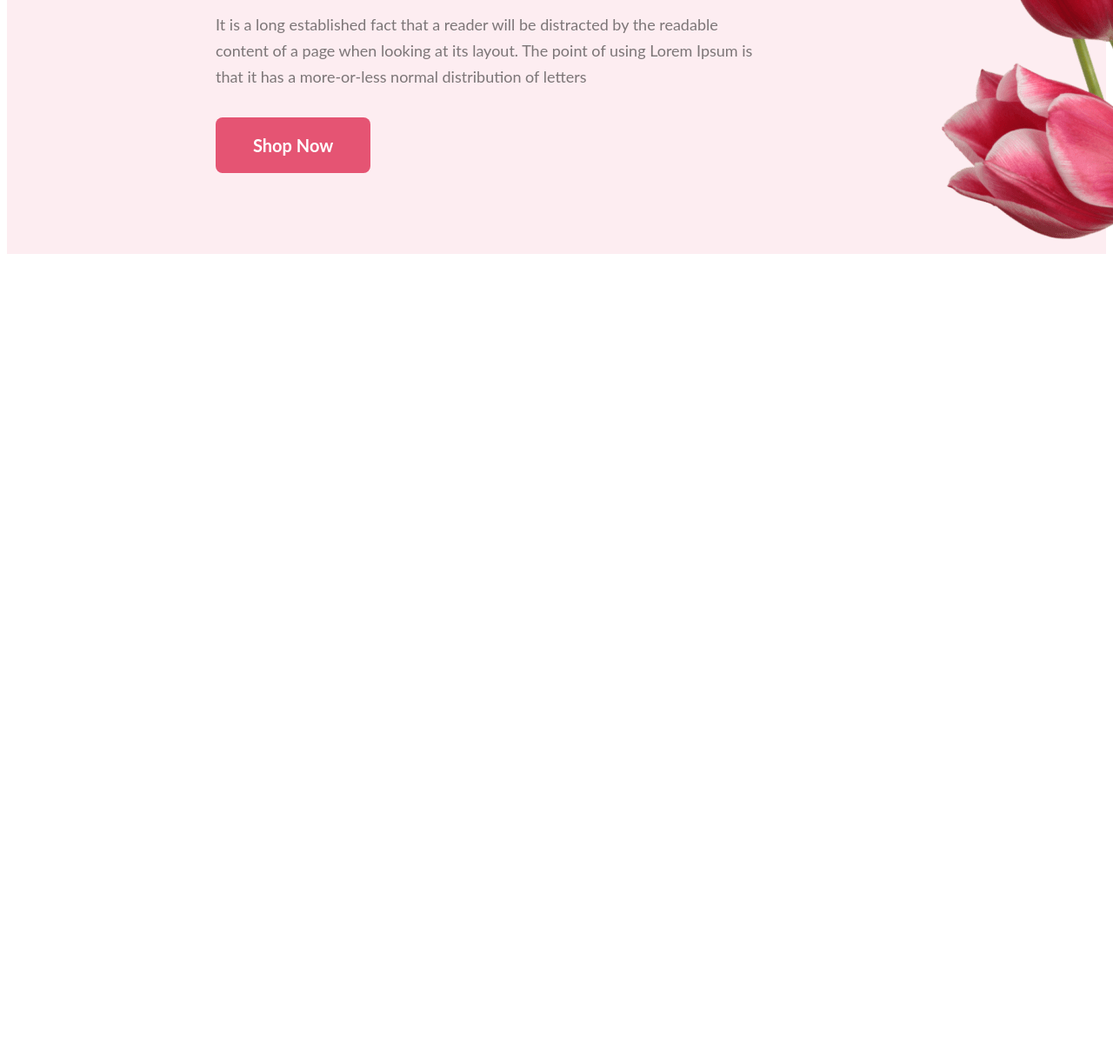
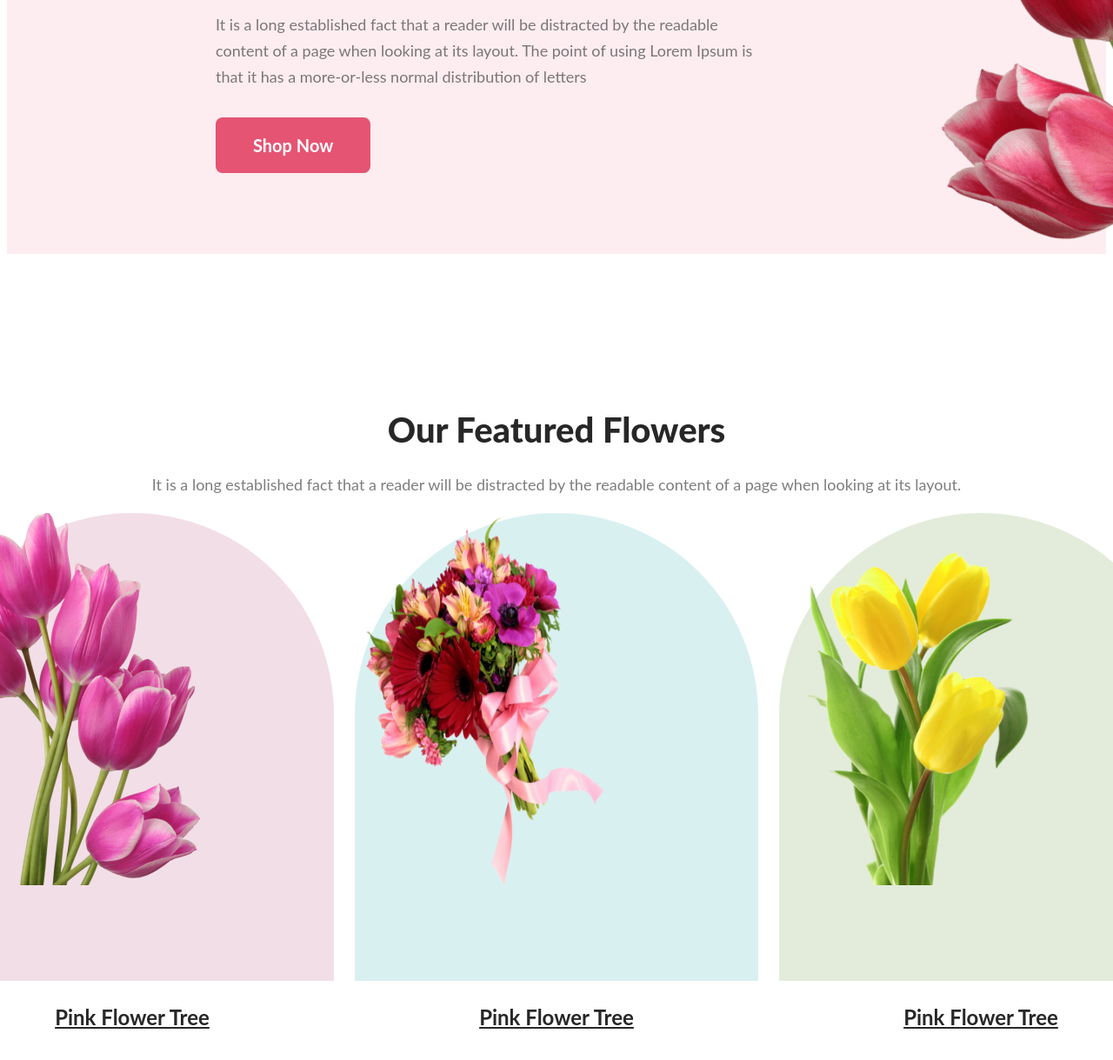
Before and after one commit to AyshaSaima/Assignment-1, a plain HTML site: page index.html in a window 1280 px wide. Shown: the part 566-1785 px from the top of the page at 87% size. Before the commit the page ends 866 px from the top, so only its background shows below. Drawn offline with Linux system fonts and the light colour scheme.

Commit message:
Featured flower section almost done

```diff
--- a/index.html
+++ b/index.html
@@ -29,6 +29,32 @@
     </header>
 
     <main>
+        <section class="main-featured-flower-sec">
+            <h1 class="featured-sec-title">Our Featured Flowers</h1>
+            <p class="featured-sec-description">It is a long established fact that a reader will be distracted by the readable content of a page when looking at its layout.</p>
+            <div class="featured-sec-all-pics">
+                <div class="featured-sec-pic1">
+                    <div class="featured-sec-pic1-backg">
+                      <img class="featured-sec-pic-size" src="Flower Asset/pngwing 6.png" alt="loading">
+                </div>
+                    <p class="featured-sec-pic-info">Pink Flower Tree</p>
+                </div>
+                <div class="featured-sec-pic2">
+                    <div class="featured-sec-pic2-backg">
+                    <img class="featured-sec-pic-size" src="Flower Asset/pngwing 5.png" alt="loading">
+                </div>
+                    <p class="featured-sec-pic-info">Pink Flower Tree</p>
+                </div>
+                <div class="featured-sec-pic3">
+                    <div class="featured-sec-pic3-backg">
+                        <img class="featured-sec-pic-size" src="Flower Asset/pngwing 7.png" alt="loading">
+                </div>
+                    <p class="featured-sec-pic-info">Pink Flower Tree</p>
+                </div>
+
+            </div>
+
+        </section>
 
     </main>
     <footer>
--- a/styles/design.css
+++ b/styles/design.css
@@ -1,17 +1,21 @@
-.main-header{
+/* Here is the design of cover page */
+.main-header {
     background: rgba(229, 84, 115, 0.10);
     height: 850px;
 
 }
-.main-header-container{
+
+.main-header-container {
     display: flex;
     gap: 97px;
 }
-.main-header-div1{
+
+.main-header-div1 {
     padding-left: 240px;
     padding-top: 197px;
 }
-.main-header-title{
+
+.main-header-title {
     color: #272727;
     font-family: Lato;
     font-size: 80px;
@@ -19,7 +23,8 @@ font-weight: 800;
     width: 708px;
     margin-bottom: 0;
 }
-.main-header-description{
+
+.main-header-description {
     width: 634px;
     color: rgba(39, 39, 39, 0.60);
     font-family: Lato;
@@ -29,7 +34,8 @@ line-height: 30px;
     margin-top: 32px;
     margin-bottom: 32px;
 }
-.header-button{
+
+.header-button {
     color: white;
     font-family: Lato;
     font-size: 20px;
@@ -41,7 +47,70 @@ margin-bottom: 32px;
     padding: 20px 43px;
 
 }
-.header-pic{
+
+.header-pic {
     padding-top: 50px;
     padding-right: 240px;
 }
+
+/* Here is the design of featured flower section */
+.featured-sec-title {
+    color: #272727;
+    text-align: center;
+    font-family: Lato;
+    font-size: 40px;
+    font-weight: 800;
+    margin-top: 178px;
+    margin-bottom: 24px;
+
+}
+
+.featured-sec-description {
+    text-align: center;
+    color: rgba(39, 39, 39, 0.60);
+font-family: Lato;
+font-size: 18px;
+font-weight: 400;
+line-height: 30px;
+}
+.featured-sec-pic-info{
+    color: #272727;
+text-align: center;
+font-family: Lato;
+font-size: 24px;
+font-weight: 700;
+line-height: 35px;
+text-decoration-line: underline;
+}
+.featured-sec-all-pics{
+    display: flex;
+    justify-content: center;
+    align-items: center;
+    gap: 24px;
+}
+.featured-sec-pic-size{
+    width: 310px;
+height: 428px;
+
+}
+.featured-sec-pic1-backg{
+    width: 464px;
+height: 538px;
+border-radius: 300px 300px 0px 0px;
+background: rgba(167, 33, 98, 0.15);
+
+}
+.featured-sec-pic2-backg{
+    width: 464px;
+height: 538px;
+border-radius: 300px 300px 0px 0px;
+background: rgba(5, 151, 160, 0.15);
+
+}
+.featured-sec-pic3-backg{
+    width: 464px;
+height: 538px;
+border-radius: 300px 300px 0px 0px;
+background: rgba(71, 125, 17, 0.15);
+
+}
```
Lines whose indentation alone changed are shown as unchanged.
